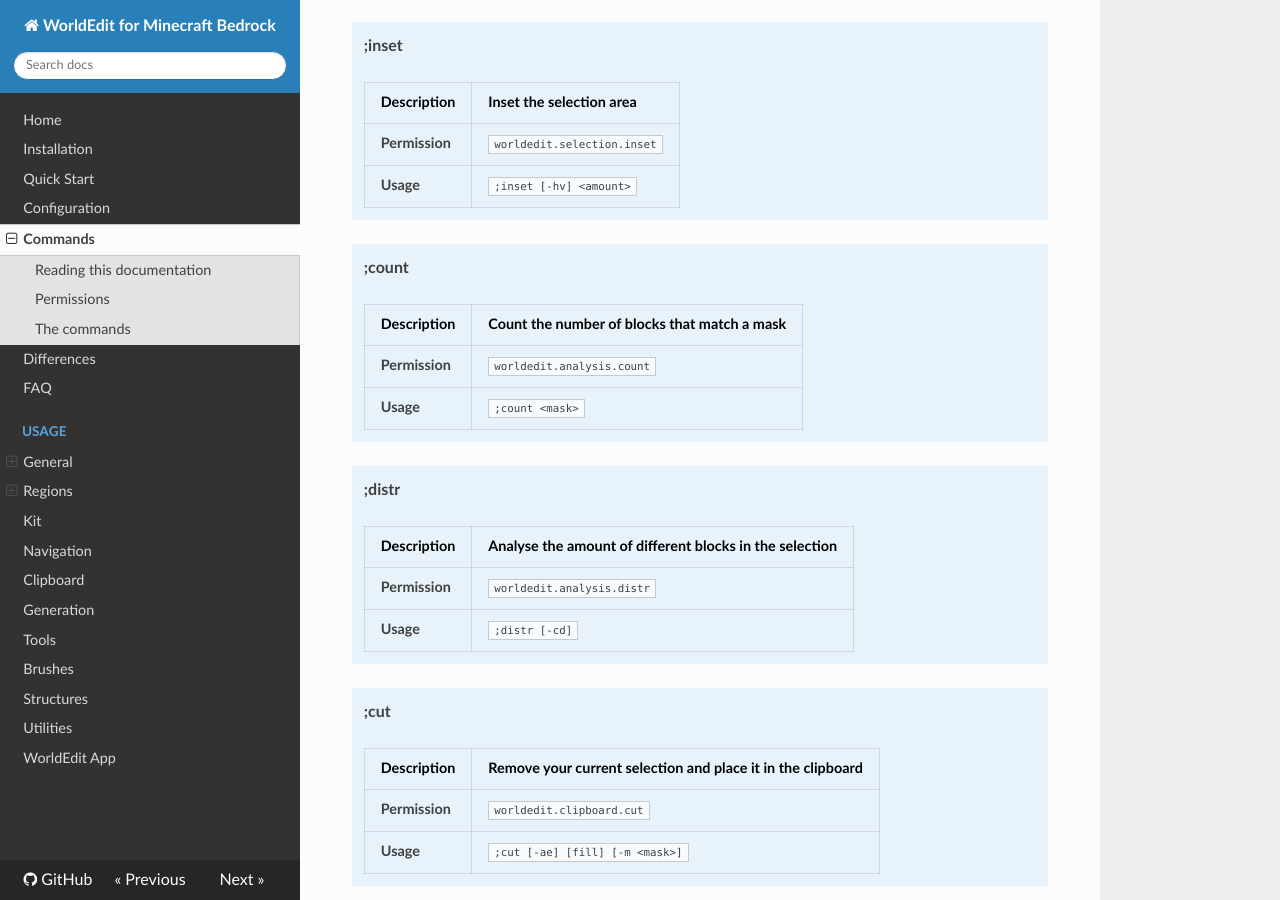
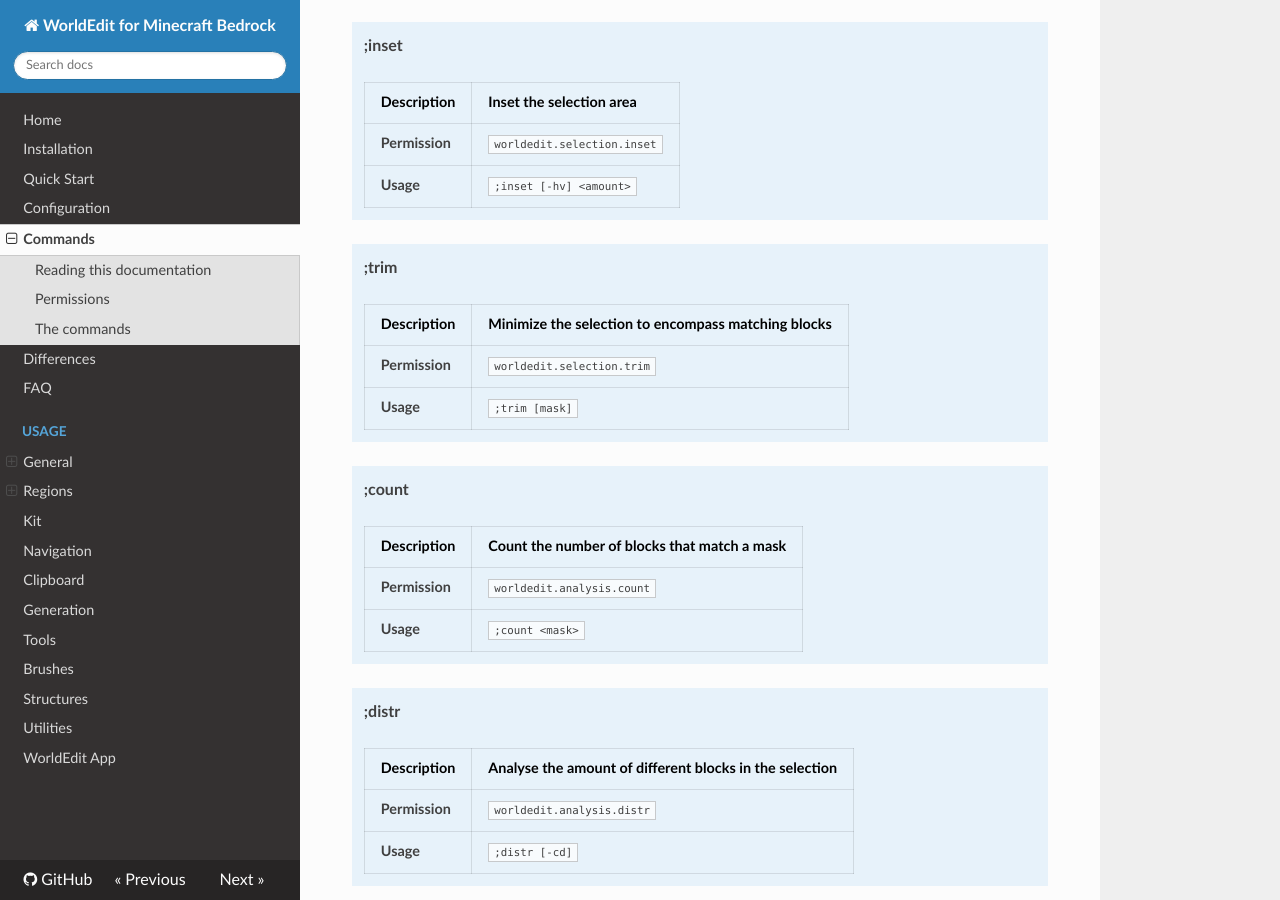
Before and after one commit to SIsilicon/WorldEdit-BE-Docs, an MkDocs documentation site: the page built from docs/commands.md, in a window 1280 px wide and 900 px high, scrolled down 6572 px. Built offline with MkDocs 1.6.1, drawn with Linux system fonts in a browser that asks for light colours; nearby versions of some CDN libraries.

Commit message:
Added documentation for trim command

```diff
--- a/docs/commands.md
+++ b/docs/commands.md
@@ -252,6 +252,15 @@
 	|:--|:--|
 	|**Permission**|`worldedit.selection.inset`|
 	|**Usage**|`;inset [-hv] <amount>`|
+
+!!! note ""
+
+	**;trim**
+
+	|**Description**|Minimize the selection to encompass matching blocks|
+	|:--|:--|
+	|**Permission**|`worldedit.selection.trim`|
+	|**Usage**|`;trim [mask]`|
 
 !!! note ""
 
```
